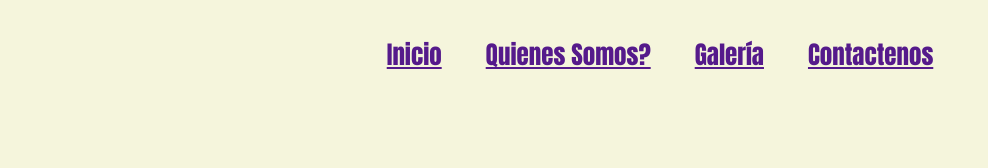
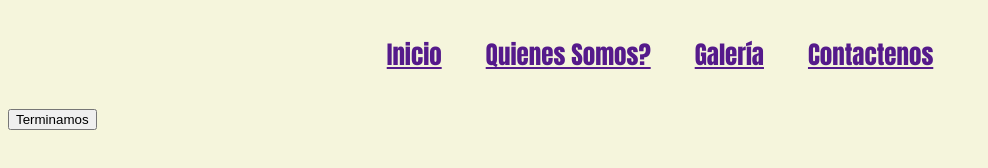
Before and after one commit to AlexaBena/boutiqueAdsi, a plain HTML site: page Index.HTML in a window 1280 px wide. Shown: the whole page, without its empty margins (0-988 px from the left). Drawn offline with Linux system fonts and the light colour scheme.

Commit message:
Actualizando y agregando Javascript

```diff
--- a/Index.HTML
+++ b/Index.HTML
@@ -6,6 +6,7 @@
     <meta name="viewport" content="width=device-width, initial-scale=1.0">
     <title>Boutique</title>
     <link rel="stylesheet" href="CSS/Estilos.CSS">
+    <script src="JS/Despedida.JS"></script>
 </head>
 <body>
     <header>
@@ -16,5 +17,6 @@
             <li><a href="">Contactenos</a></li>
         </ul>
     </header>
+    <input type="button" onclick="despedida()" value="Terminamos">
 </body>
 </html>
--- /dev/null
+++ b/JS/Despedida.JS
@@ -0,0 +1,3 @@
+function despedida(){
+    alert("Nos vemos luego")
+}
```
